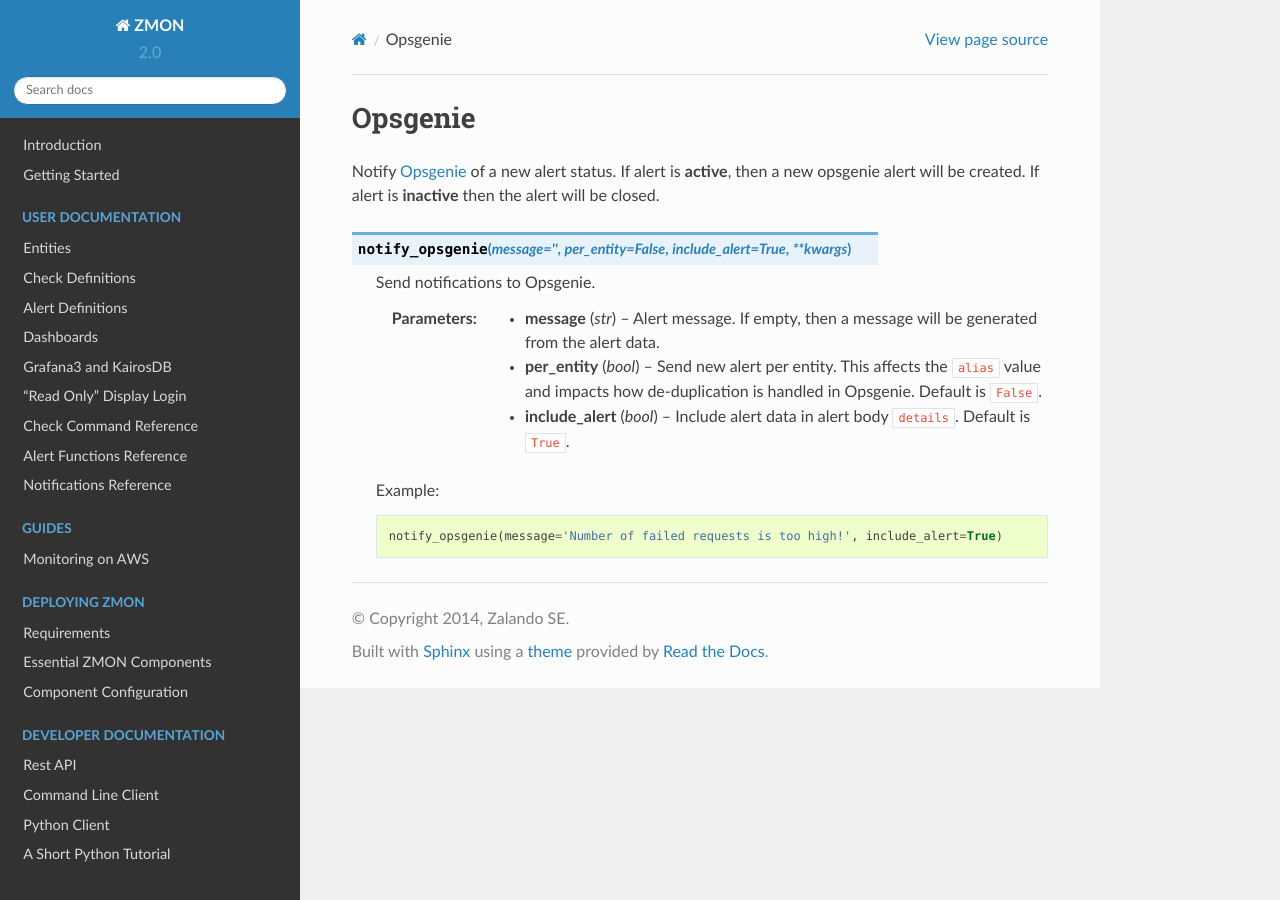
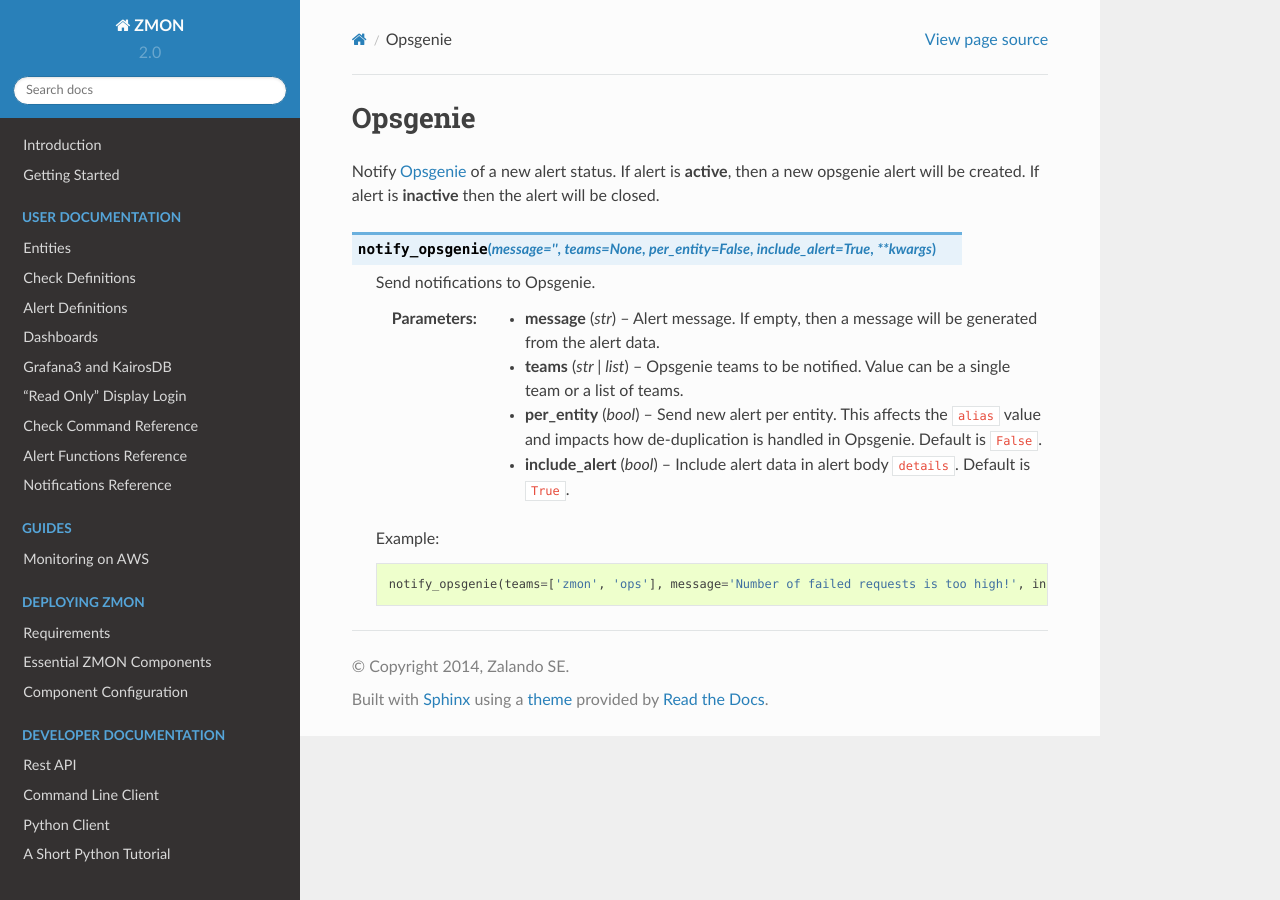
Before and after one commit to zalando-zmon/zmon-docs, a Sphinx documentation site: the page built from docs/user/notifications/opsgenie.rst, in a window 1280 px wide. Built offline with Sphinx 7.4.7 and the Read the Docs theme 2.0.0, drawn with Linux system fonts in a browser that asks for light colours.

Commit message:
Update Opsgenie args (#79)
should accept teams

```diff
--- a/docs/user/notifications/opsgenie.rst
+++ b/docs/user/notifications/opsgenie.rst
@@ -4,7 +4,7 @@
 Notify `Opsgenie <https://www.opsgenie.com/>`_ of a new alert status. If alert is **active**, then a new opsgenie alert will be created. If alert is **inactive** then the alert will be closed.
 
 
-.. py:function:: notify_opsgenie(message='', per_entity=False, include_alert=True, **kwargs)
+.. py:function:: notify_opsgenie(message='', teams=None, per_entity=False, include_alert=True, **kwargs)
 
     ::
 
@@ -12,6 +12,9 @@
 
     :param message: Alert message. If empty, then a message will be generated from the alert data.
     :type message: str
+
+    :param teams: Opsgenie teams to be notified. Value can be a single team or a list of teams.
+    :type teams: str | list
 
     :param per_entity: Send new alert per entity. This affects the ``alias`` value and impacts how de-duplication is handled in Opsgenie. Default is ``False``.
     :type per_entity: bool
@@ -23,4 +26,4 @@
 
     .. code-block:: python
 
-        notify_opsgenie(message='Number of failed requests is too high!', include_alert=True)
+        notify_opsgenie(teams=['zmon', 'ops'], message='Number of failed requests is too high!', include_alert=True)
```
